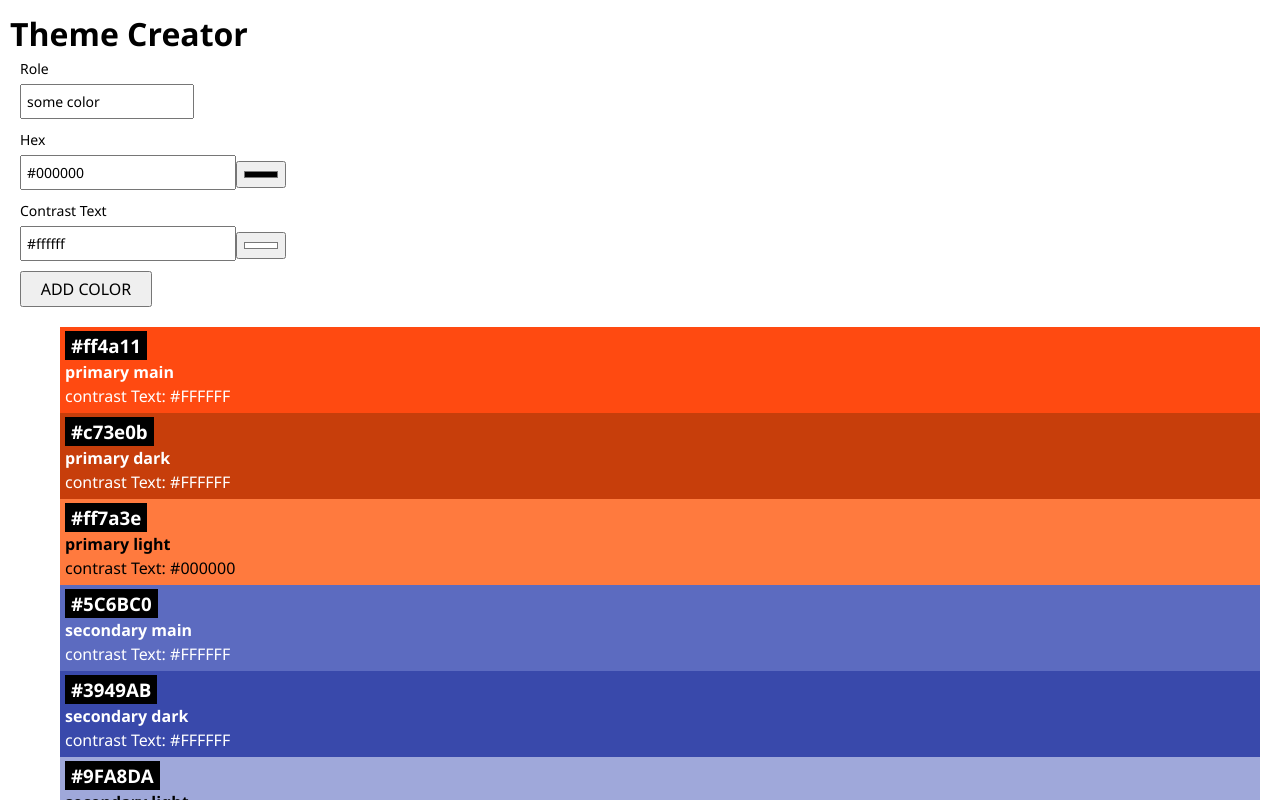
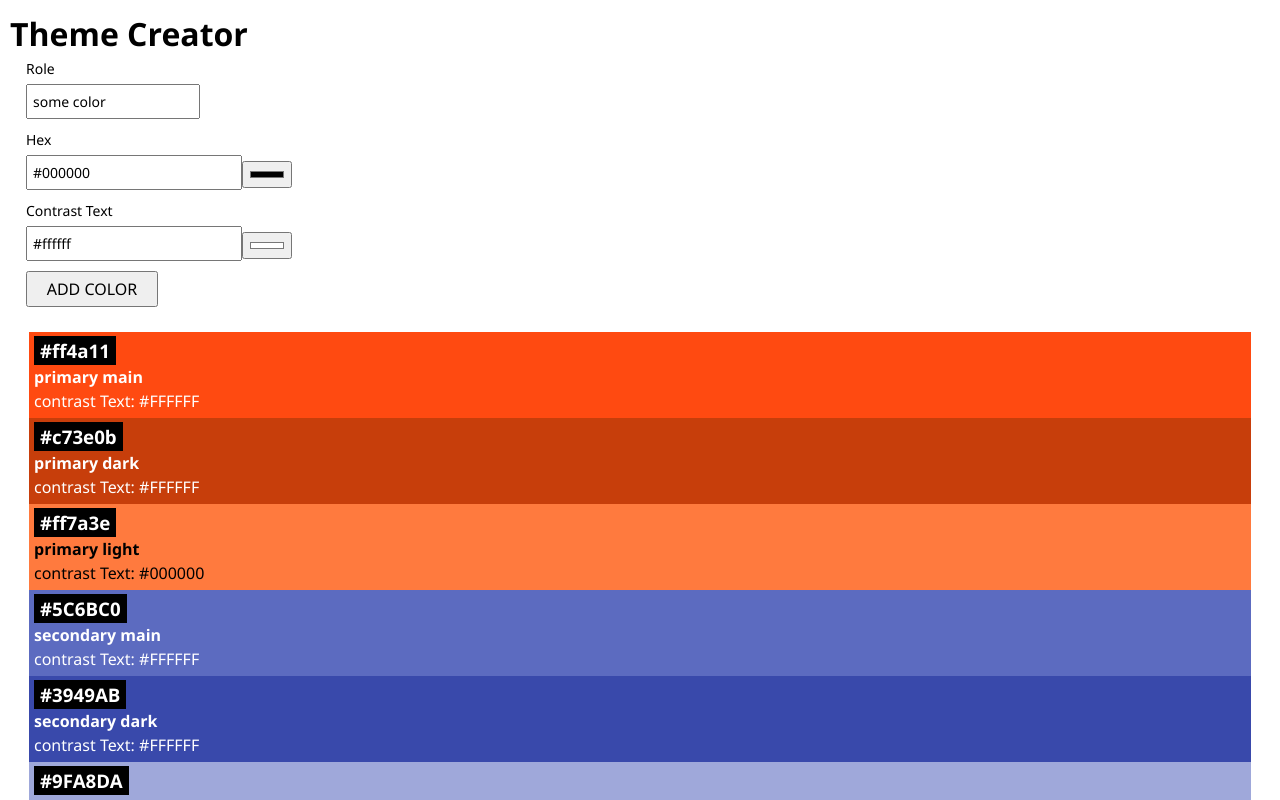
Before and after one commit to predrag-babic/recap-project-4, a React (Vite) app: page / in a window 1280 px wide. Shown: the top 800 px of the page. Built offline with nearby package versions, Linux system fonts and the light colour scheme.

Commit message:
add some changes to the style after conflict issue

```diff
--- a/src/Components/Color/Color.css
+++ b/src/Components/Color/Color.css
@@ -9,3 +9,8 @@
   background: black;
   color: white;
 }
+
+ul {
+  margin: 0px 4px;
+  padding: 5px;
+}
--- a/src/Components/ColorForm.css
+++ b/src/Components/ColorForm.css
@@ -3,7 +3,7 @@
   flex-direction: column;
   gap: 10px;
   margin-bottom: 20px;
-  margin-left: 10px;
+  margin-left: 16px;
   margin-right: 840px;
 }
 
```
